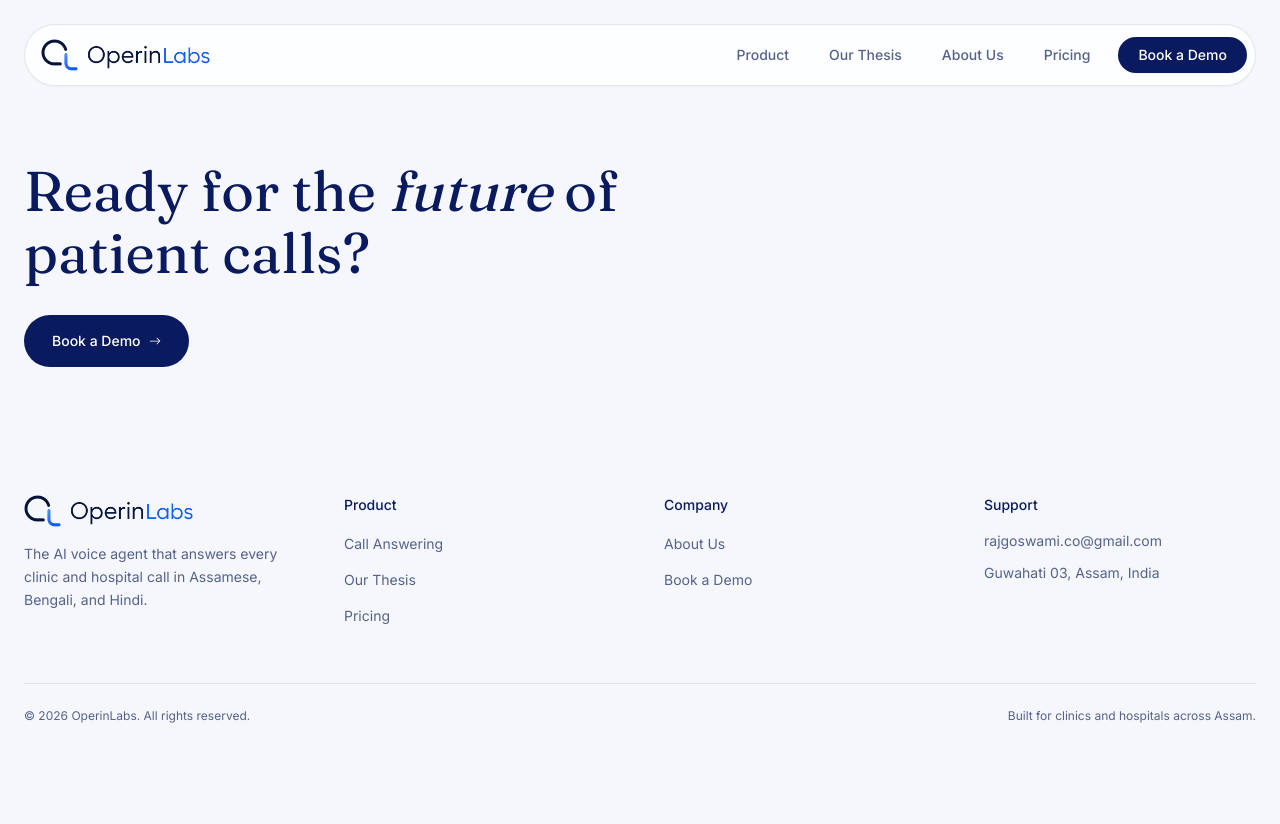
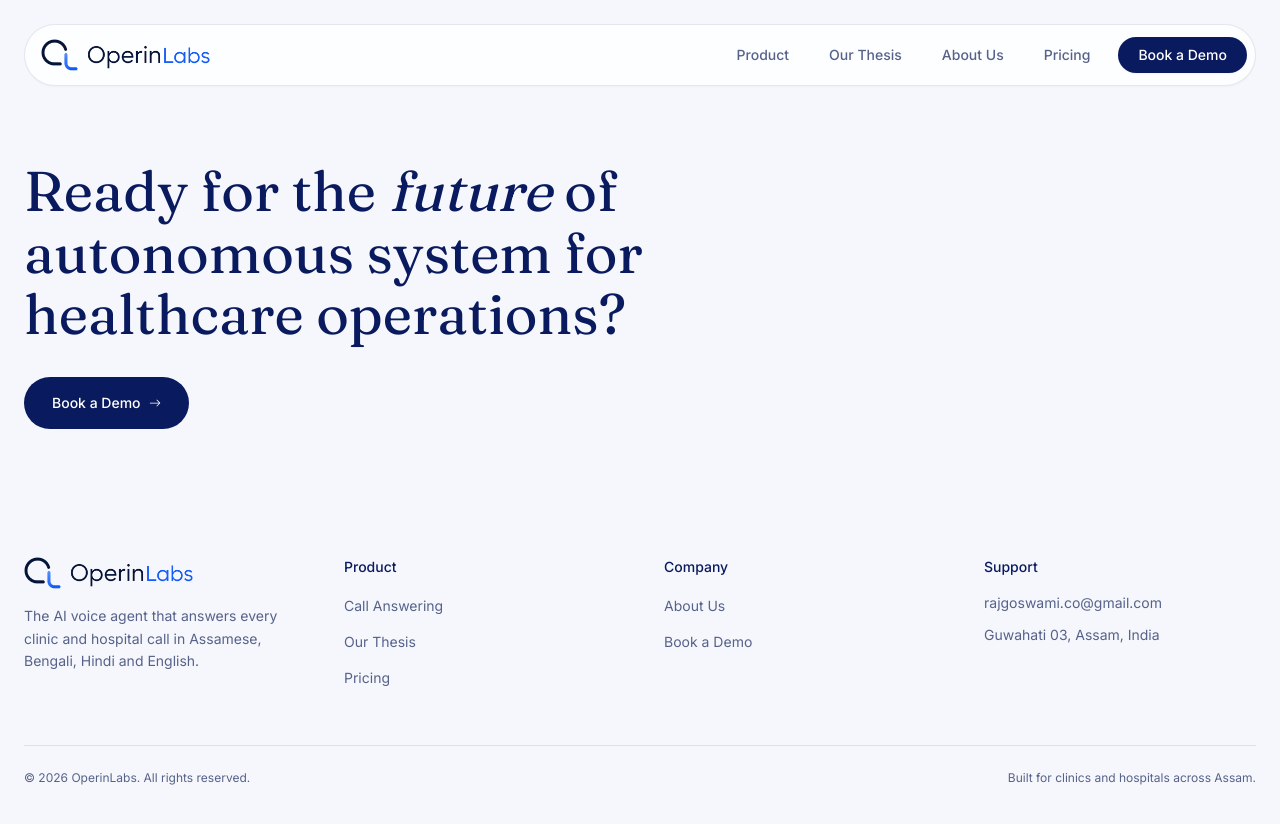
Before and after one commit to OperinLabs/OperinLabs-Landing-Page, a React (Vite) app: page /our-thesis in a window 1280 px wide. Before the commit the page ends 800 px from the top, so only its background shows below. Built offline with nearby package versions, Linux system fonts and the light colour scheme.

Commit message:
Update Footer.tsx

```diff
--- a/src/components/Footer.tsx
+++ b/src/components/Footer.tsx
@@ -23,8 +23,8 @@
         {/* Closing CTA */}
         <div className="max-w-3xl">
           <h2 className="font-editorial text-[40px] leading-[1.1] text-ink sm:text-[56px]">
-            Ready for the <em className="italic">future</em> of patient
-            calls?
+            Ready for the <em className="italic">future</em> of autonomous
+            system for healthcare operations?
           </h2>
           <button
             onClick={onBookDemo}
@@ -41,7 +41,7 @@
             <img src="/logo.png" alt="OperinLabs" className="h-8 w-auto" />
             <p className="mt-4 max-w-[32ch] text-sm leading-relaxed text-ink-soft">
               The AI voice agent that answers every clinic and hospital call
-              in Assamese, Bengali, and Hindi.
+              in Assamese, Bengali, Hindi and English.
             </p>
           </div>
 
```
